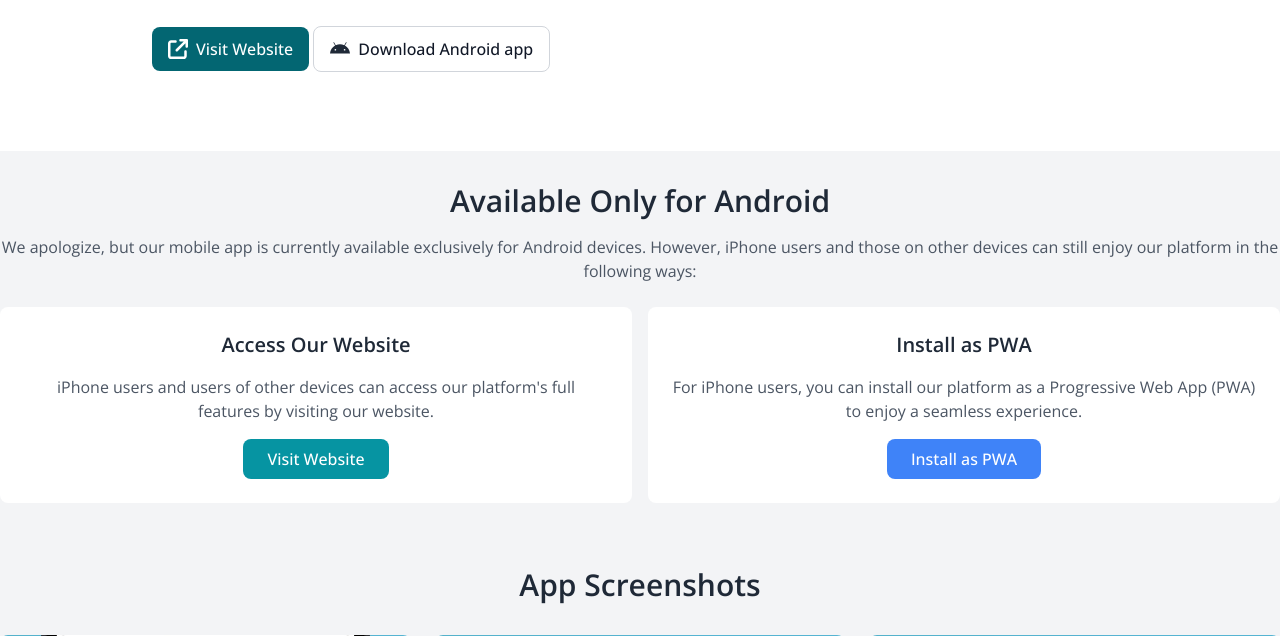
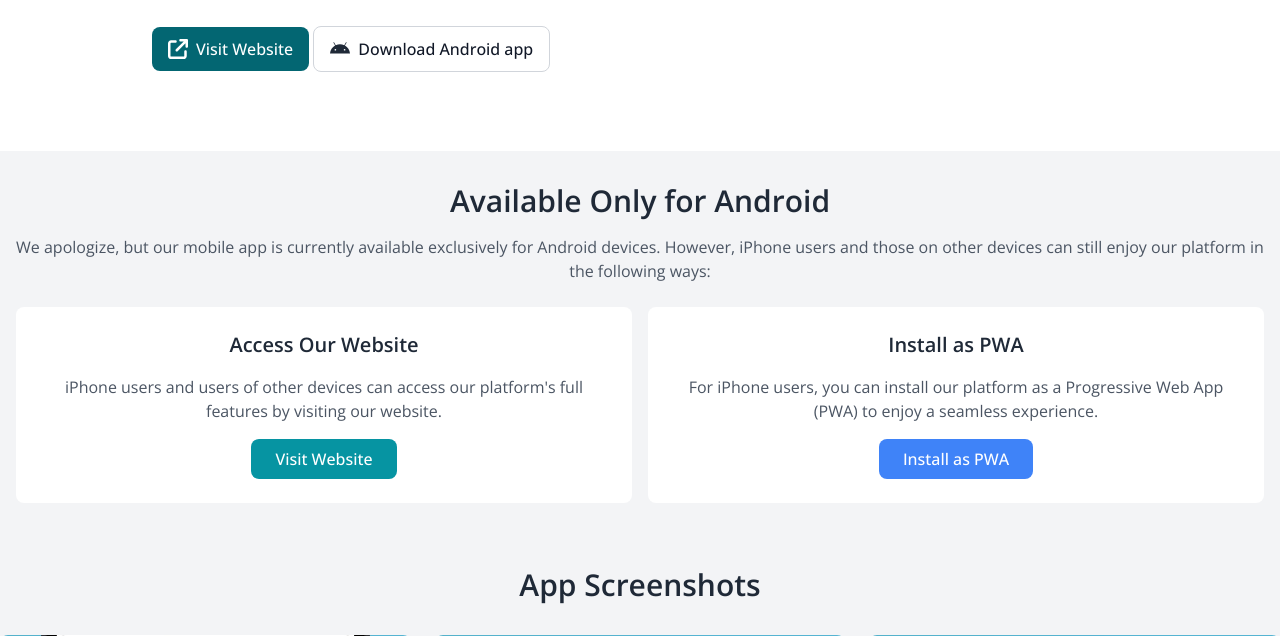
Before and after one commit to Theetawee/redodevelopers_site, a Django app: page /apps/space/ in a window 1280 px wide. Shown: the part 710-1346 px from the top of the page. Run offline with Django 4.2, Linux system fonts and the light colour scheme; style sheets or scripts are compiled from the project's sources.

Commit message:
Update app.html

```diff
--- a/templates/main/app.html
+++ b/templates/main/app.html
@@ -148,7 +148,7 @@
     </div>
 </section>
 
-<section class="bg-gray-100 py-8">
+<section class="bg-gray-100 py-8 px-4">
     <div class="container mx-auto text-center">
         <h2 class="text-3xl font-semibold text-gray-800">Available Only for Android</h2>
 
```
